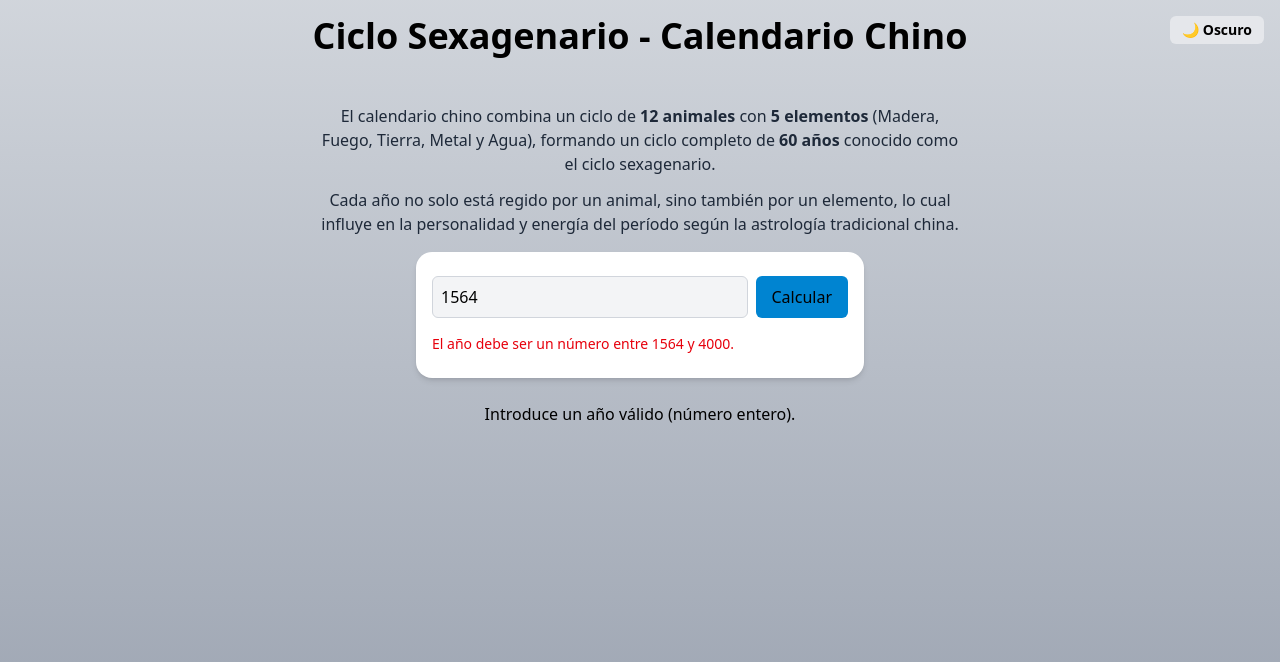
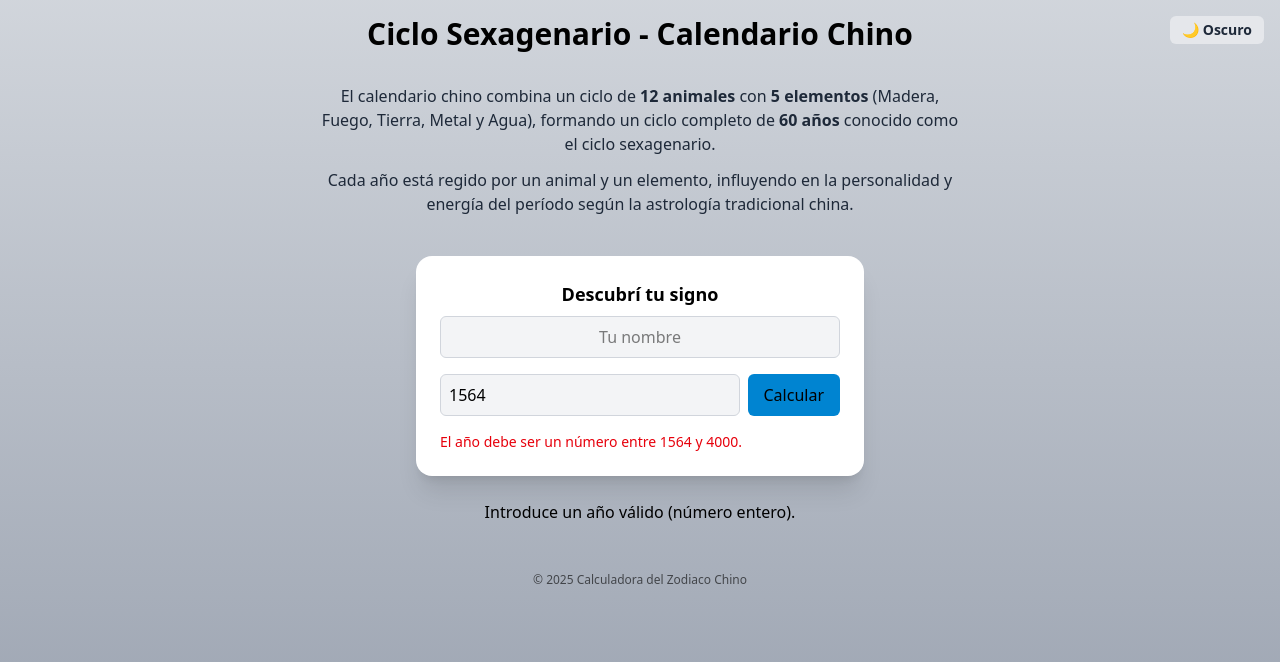
Before and after one commit to joaub/calendario-chino, a React (Vite) app: page / in a window 1280 px wide. Shown: the top 662 px of the page. Built offline with nearby package versions, Linux system fonts and the light colour scheme.

Commit message:
mejorando visualmente

```diff
--- a/src/App.jsx
+++ b/src/App.jsx
@@ -1,11 +1,11 @@
 import React, { useState } from 'react'
-
 
 
 function App() {
   const [yearInput, setInputYear] = useState("1564");
   const [yearConfirmed, setYearConfirmed] = useState(null);
   const [darkMode, setDarkMode] = useState(false);
+  const [name, setName] = useState("")
 
   const elementos = ["Madera", "Fuego", "Tierra", "Metal", "Agua"]
 
@@ -84,6 +84,7 @@ function App() {
 
 
 
+
   function getYearSexagenary(year) {
     const base = "1564"//inicio madera rata
     let cicloAnimal = (year - base) % 12;
@@ -110,22 +111,33 @@ function App() {
   const confirmedResult =
     yearConfirmed !== null ? getYearSexagenary(yearConfirmed) : null;
 
+
+
   return (
     <>
       <div className={`min-h-screen w-full flex flex-col transition-colors duration-500 ${darkMode
-          ? "bg-gradient-to-b from-gray-900 to-gray-800 text-white"
+          ? "bg-gradient-to-b from-gray-900 to-gray-800 text-gray-100"
           : "bg-gradient-to-b from-gray-300 to-gray-400 text-black"
-        }`}>
-
-        <h1 className="text-2xl sm:text-3xl md:text-4xl font-bold text-center mb-4 p-4">Ciclo Sexagenario - Calendario Chino</h1>
+        }`}
+      >
+        {/* Header */}
+      <header className="flex justify-between items-center p-4 max-w-4xl mx-auto">
+        <h1 className="text-2xl sm:text-3xl font-bold text-center">
+          Ciclo Sexagenario - Calendario Chino
+        </h1>
 
         <button
           onClick={() => setDarkMode(!darkMode)}
-          className="absolute top-4 right-4 px-3 py-1 rounded-md text-sm font-semibold bg-gray-200 hover:bg-gray-300 transition"
+          className={`absolute top-4 right-4 px-3 py-1 rounded-md text-sm font-semibold transition ${darkMode
+              ? "bg-gray-700 text-gray-200 hover:bg-gray-600"
+              : "bg-gray-200 text-gray-800 hover:bg-gray-300"
+            }`}
         >
           {darkMode ? "☀️ Claro" : "🌙 Oscuro"}
         </button>
-        <section className={ `p-4 max-w-2xl mx-auto text-center text-gray-800 space-y-3 ${darkMode ? "text-white" : "text-black"}`}>
+      </header>
+
+        <section className={`p-4 max-w-2xl mx-auto text-center text-gray-800 space-y-3 ${darkMode ? "text-white" : "text-black"}`}>
           <p className='text-sm sm:text-base'>
             El calendario chino combina un ciclo de <strong>12 animales</strong> con
             <strong> 5 elementos </strong> (Madera, Fuego, Tierra, Metal y Agua),
@@ -133,13 +145,26 @@ function App() {
             ciclo sexagenario.
           </p>
           <p className='text-sm sm:text-base'>
-            Cada año no solo está regido por un animal, sino también por un elemento,
-            lo cual influye en la personalidad y energía del período según la astrología
-            tradicional china.
+            Cada año está regido por un animal y un elemento, influyendo en la personalidad
+            y energía del período según la astrología tradicional china.
           </p>
         </section>
 
-        <div className="max-w-md w-full mx-auto bg-white p-6 rounded-2xl shadow-md space-y-4 px-4">
+        <div className={`max-w-md w-full mx-auto mt-6 p-6 rounded-2xl shadow-xl space-y-4 ${
+          darkMode ? "bg-gray-800" : "bg-white"
+        }`}>
+            <h2 className="text-lg font-semibold text-center mb-2">Descubrí tu signo</h2>
+
+          <input
+            type="text"
+            placeholder="Tu nombre"
+            value={name}
+            onChange={(e) => setName(e.target.value)}
+            className={`w-full p-2 border rounded-md text-center ${darkMode
+                ? "bg-gray-700 text-white border-gray-600"
+                : "bg-gray-100 border-gray-300"
+              }`}
+          />
           <div className="flex flex-col sm:flex-row gap-2">
             <input
               type="number"
@@ -176,6 +201,9 @@ function App() {
         {confirmedResult ? (
           <div className={`max-w-md w-full mx-auto mt-6 p-4 bg-gray-50 border rounded-lg shadow-sm space-y-3 text-center ${darkMode ? "bg-gray-800 border-gray-700 text-white" : "bg-white border-gray-200 text-black"}`}>
             <p className="text-base sm:text-lg">
+              {name && <strong>{name}, </strong>}
+              naciste en el año{" "}
+
               <span className="font-semibold">{yearConfirmed}</span> →{" "}
               <span className={`font-bold ${elementoColors[confirmedResult.elemento]}`}>
                 {confirmedResult.elemento} {confirmedResult.animal}
@@ -187,13 +215,13 @@ function App() {
               elemento <strong>{confirmedResult.elemento}</strong> {descripcionesElementos[confirmedResult.elemento]}
             </p>
             <p>
-              El próximo año del {confirmedResult.animal} será <strong>{confirmedResult.nextAnimalYear}</strong>.
+              🔮 El próximo año del {confirmedResult.animal} será <strong>{confirmedResult.nextAnimalYear}</strong>.
             </p>
             <p>
-              El próximo año del elemento {confirmedResult.elemento} será <strong>{confirmedResult.nextElementYear}</strong>.
+              🔮 El próximo año del elemento {confirmedResult.elemento} será <strong>{confirmedResult.nextElementYear}</strong>.
             </p>
 
-            <div className={ `mt-4  rounded-lg p-3 shadow-sm border border-gray-200 ${darkMode ? "bg-gray-700 border-gray-600" : "bg-white border-gray-200"}`}>
+            <div className={`mt-4  rounded-lg p-3 shadow-sm border border-gray-200 ${darkMode ? "bg-gray-700 border-gray-600" : "bg-white border-gray-200"}`}>
               <h3 className="font-semibold text-lg mb-2">compatibilidad del signo</h3>
               <p className="text-sm sm:text-base">
                 Los signos más compatibles con el <strong>{confirmedResult.animal} {animalEmojis[confirmedResult.animal]}</strong> son:{" "}
@@ -217,6 +245,9 @@ function App() {
             Introduce un año válido (número entero).
           </p>
         )}
+        <footer className="text-center mt-12 pb-4 text-xs opacity-60">
+        © 2025 Calculadora del Zodiaco Chino
+      </footer>
       </div>
     </>
   )
```
